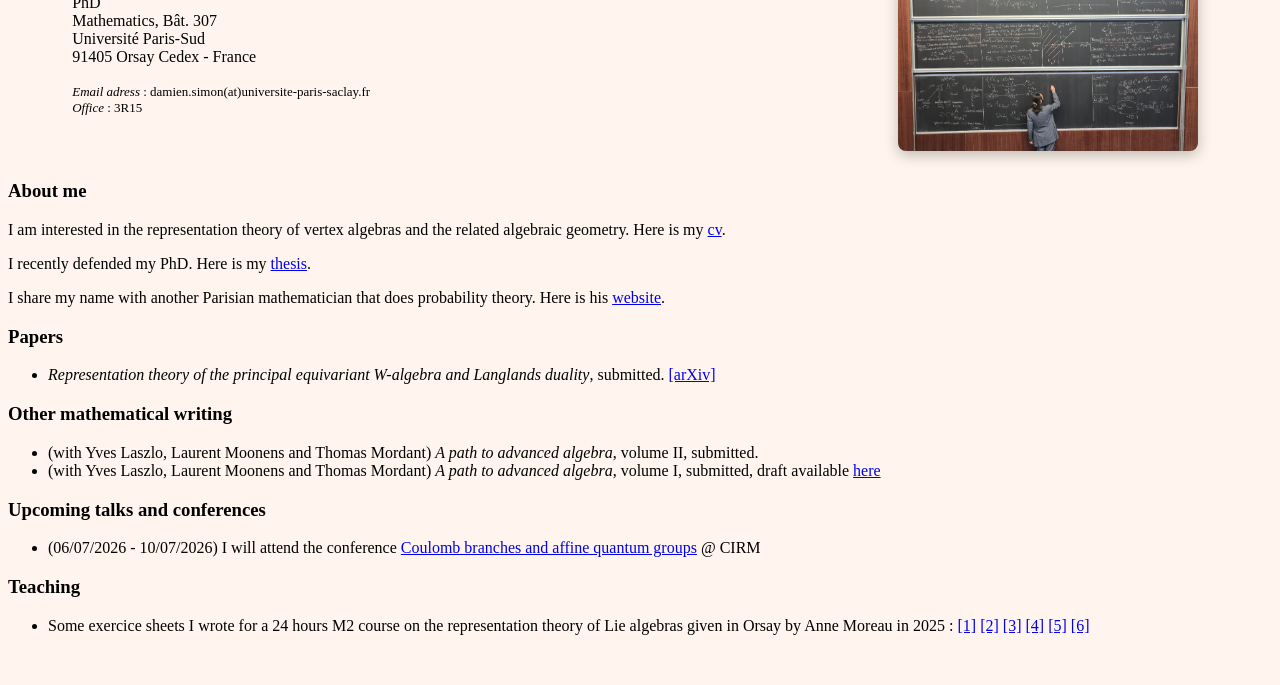
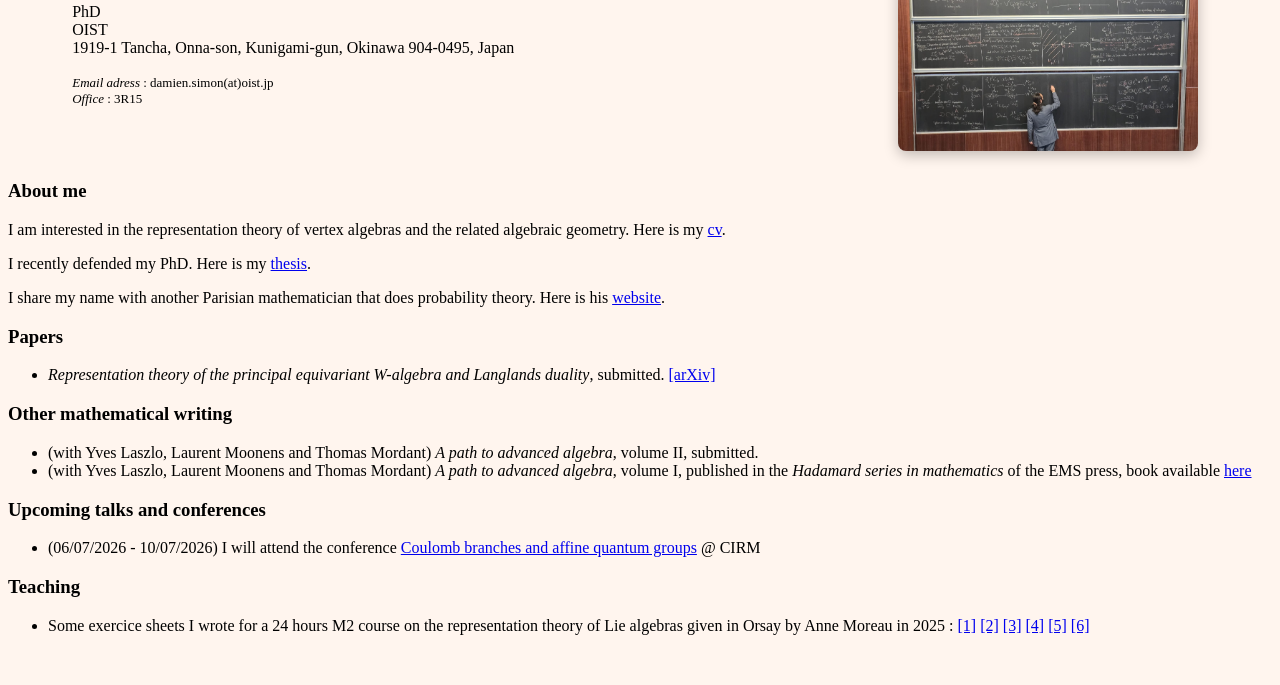
Before and after one commit to damiensimon-math/damiensimon-math.github.io, a plain HTML site: page index.html in a window 1280 px wide. Shown: the part 115-800 px from the top of the page. Drawn offline with Linux system fonts and the light colour scheme.

Commit message:
Update index.html

```diff
--- a/index.html
+++ b/index.html
@@ -3,7 +3,7 @@
 <html>
 <head>
 	<meta name="google-site-verification" content="-xv_mlLrpawp_XR2brSanT5ZWi961NsGLNtHsZKGkXk" />
-	<meta name="description" content="Academic homepage of Damien Simon, maths PhD student at Université Paris-Saclay, working on the representation theory of vertex algebras and algebraic geometry.">
+	<meta name="description" content="Academic homepage of Damien Simon, maths PhD from Université Paris-Saclay, postdoctoral researcher at OIST, working on the representation theory of vertex algebras and algebraic geometry.">
 	<meta http-equiv="content-type" content="text/html; charset=macintosh">
 	<title> Damien Simon </title>
 	<style>
@@ -25,13 +25,12 @@
 		<td width="60%" align="left"><font size="+3"><b>Damien SIMON</b></font><br>
 		<br>
 		PhD <br>
-		Mathematics, B&acirc;t. 307<br>
-		Universit&eacute; Paris-Sud<br>
-		91405 Orsay Cedex - France<br>
+		OIST <br>
+		1919-1 Tancha, Onna-son, Kunigami-gun, Okinawa 904-0495, Japan<br>
 
 		<br>
 		<font size="-1"><i>Email adress&nbsp;</i>:
-		damien.simon(at)universite-paris-saclay.fr
+		damien.simon(at)oist.jp
 		</font>
 		<br>
 		<font size="-1"><i>Office&nbsp;</i>: 3R15<br>
@@ -62,7 +61,7 @@ I share my name with another Parisian mathematician that does probability theory
 </h3>
 <ul compact type="disc">
 	<li> (with Yves Laszlo, Laurent Moonens and Thomas Mordant) <i>A path to advanced algebra</i>, volume II, submitted. </li>
-	<li> (with Yves Laszlo, Laurent Moonens and Thomas Mordant) <i>A path to advanced algebra</i>, volume I, submitted, draft available <a href="https://www.imo.universite-paris-saclay.fr/media/filer_public/cc/72/cc721297-c6af-4ada-b96b-f1cfb70760aa/2025-07-21-bouquin.pdf">here</a></li>
+	<li> (with Yves Laszlo, Laurent Moonens and Thomas Mordant) <i>A path to advanced algebra</i>, volume I, published in the <i>Hadamard series in mathematics</i> of the EMS press, book available <a href="https://ems.press/books/hsm/338">here</a></li>
 </ul>
 <h3>
 	Upcoming talks and conferences
```
